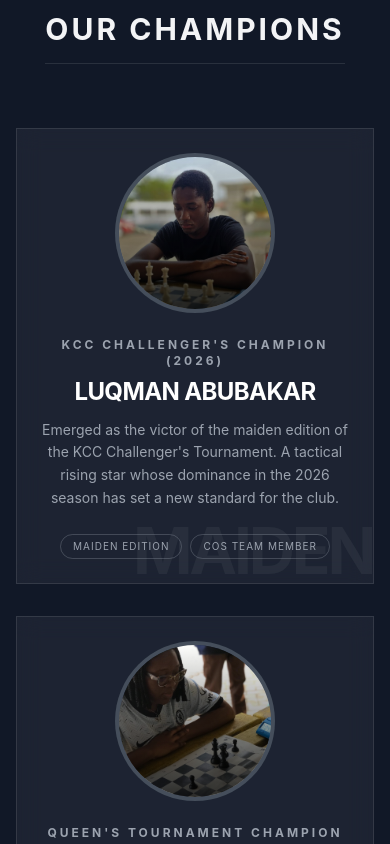
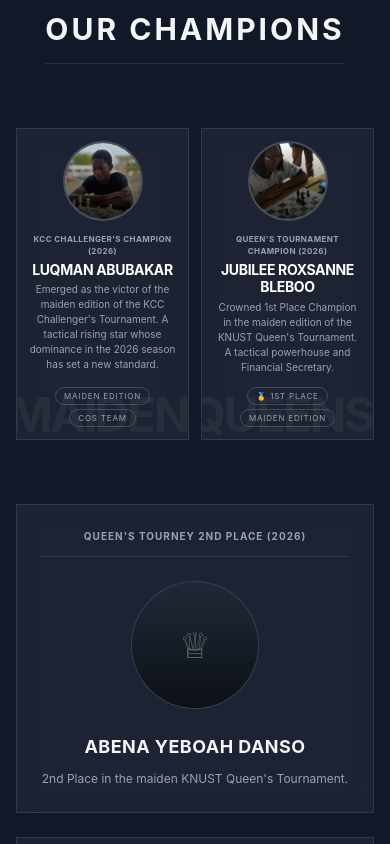
Before and after one commit to ALpatson/knust_chess_website, a React (Vite) app: page / in a window 390 px wide. Shown: the part 2840-3684 px from the top of the page. Built offline with nearby package versions, Linux system fonts and the light colour scheme.

Commit message:
Make featured champion cards side-by-side on mobile phones

```diff
--- a/src/pages/Home.jsx
+++ b/src/pages/Home.jsx
@@ -280,64 +280,64 @@ const Home = () => {
           <h2 className="text-3xl md:text-4xl font-bold uppercase tracking-widest border-b border-white/10 inline-block pb-4">Our Champions</h2>
         </div>
 
-        {/* Featured Champions Grid (Maiden Editions Side-by-Side) */}
-        <div className="grid grid-cols-1 lg:grid-cols-2 gap-8 mb-16">
+        {/* Featured Champions Grid (Maiden Editions Side-by-Side on all devices) */}
+        <div className="grid grid-cols-2 gap-3 sm:gap-6 md:gap-8 mb-16">
           {/* Featured Challenger (Maiden Edition) */}
-          <div className="glass-panel p-6 sm:p-8 border-t-4 border-t-chess-accent flex flex-col sm:flex-row items-center sm:items-start text-center sm:text-left gap-6 group hover:bg-white/5 transition-all duration-500 relative overflow-hidden h-full">
+          <div className="glass-panel p-3 sm:p-6 md:p-8 border-t-2 sm:border-t-4 border-t-chess-accent flex flex-col items-center text-center gap-3 sm:gap-6 group hover:bg-white/5 transition-all duration-500 relative overflow-hidden h-full">
             {/* Background Decorative Text */}
-            <div className="absolute right-0 bottom-0 text-[4rem] sm:text-[7rem] font-bold text-white/5 pointer-events-none select-none uppercase tracking-tighter leading-none">
+            <div className="absolute right-0 bottom-0 text-[3rem] sm:text-[5rem] md:text-[7rem] font-bold text-white/5 pointer-events-none select-none uppercase tracking-tighter leading-none">
               Maiden
             </div>
 
-            <div className="w-40 h-40 sm:w-44 sm:h-44 bg-gray-800 rounded-full border-4 border-chess-accent/30 relative overflow-hidden flex-shrink-0 group-hover:border-chess-accent transition-colors duration-300">
+            <div className="w-20 h-20 sm:w-32 sm:h-32 md:w-40 md:h-40 bg-gray-800 rounded-full border-2 sm:border-4 border-chess-accent/30 relative overflow-hidden flex-shrink-0 group-hover:border-chess-accent transition-colors duration-300">
               <img src="/legends/Luqman_Abubakar.jpeg" alt="Challenger's Champion" className="w-full h-full object-cover grayscale-0 md:grayscale md:group-hover:grayscale-0 transition-all duration-700 absolute z-10" />
               <div className="absolute inset-0 flex flex-col items-center justify-center text-white/20">
-                <span className="text-5xl mb-2">⚔️</span>
+                <span className="text-3xl sm:text-5xl mb-2">⚔️</span>
               </div>
               <div className="absolute inset-0 bg-gradient-to-t from-black/80 to-transparent z-20 pointer-events-none" />
             </div>
 
-            <div className="space-y-4 relative z-10 flex flex-col justify-between h-full">
+            <div className="space-y-2 sm:space-y-4 relative z-10 flex flex-col justify-between h-full w-full">
               <div>
-                <h2 className="text-xs font-bold tracking-[0.25em] uppercase text-chess-accent mb-2">KCC Challenger's Champion (2026)</h2>
-                <h3 className="text-2xl sm:text-3xl font-bold uppercase tracking-tight text-white leading-tight mb-3">Luqman Abubakar</h3>
-                <p className="text-gray-400 text-sm leading-relaxed">
-                  Emerged as the victor of the maiden edition of the KCC Challenger's Tournament. A tactical rising star whose dominance in the 2026 season has set a new standard for the club.
+                <h2 className="text-[8px] sm:text-xs font-bold tracking-wider sm:tracking-[0.25em] uppercase text-chess-accent mb-1 sm:mb-2">KCC Challenger's Champion (2026)</h2>
+                <h3 className="text-sm sm:text-2xl md:text-3xl font-bold uppercase tracking-tight text-white leading-tight mb-1 sm:mb-3">Luqman Abubakar</h3>
+                <p className="text-gray-400 text-[10px] sm:text-xs md:text-sm leading-normal sm:leading-relaxed">
+                  Emerged as the victor of the maiden edition of the KCC Challenger's Tournament. A tactical rising star whose dominance in the 2026 season has set a new standard.
                 </p>
               </div>
-              <div className="flex flex-wrap gap-2 justify-center sm:justify-start pt-2">
-                <span className="px-3 py-1 border border-chess-accent/30 rounded-full text-[10px] uppercase tracking-widest text-chess-accent">Maiden Edition</span>
-                <span className="px-3 py-1 border border-chess-accent/30 rounded-full text-[10px] uppercase tracking-widest text-chess-accent">COS Team Member</span>
+              <div className="flex flex-wrap gap-1 sm:gap-2 justify-center pt-1 sm:pt-2">
+                <span className="px-2 py-0.5 sm:px-3 sm:py-1 border border-chess-accent/30 rounded-full text-[8px] sm:text-[10px] uppercase tracking-widest text-chess-accent">Maiden Edition</span>
+                <span className="px-2 py-0.5 sm:px-3 sm:py-1 border border-chess-accent/30 rounded-full text-[8px] sm:text-[10px] uppercase tracking-widest text-chess-accent">COS Team</span>
               </div>
             </div>
           </div>
 
           {/* Featured Queen's Tournament Champion (Maiden Edition) */}
-          <div className="glass-panel p-6 sm:p-8 border-t-4 border-t-chess-accent flex flex-col sm:flex-row items-center sm:items-start text-center sm:text-left gap-6 group hover:bg-white/5 transition-all duration-500 relative overflow-hidden h-full">
+          <div className="glass-panel p-3 sm:p-6 md:p-8 border-t-2 sm:border-t-4 border-t-chess-accent flex flex-col items-center text-center gap-3 sm:gap-6 group hover:bg-white/5 transition-all duration-500 relative overflow-hidden h-full">
             {/* Background Decorative Text */}
-            <div className="absolute right-0 bottom-0 text-[4rem] sm:text-[7rem] font-bold text-white/5 pointer-events-none select-none uppercase tracking-tighter leading-none">
+            <div className="absolute right-0 bottom-0 text-[3rem] sm:text-[5rem] md:text-[7rem] font-bold text-white/5 pointer-events-none select-none uppercase tracking-tighter leading-none">
               Queens
             </div>
 
-            <div className="w-40 h-40 sm:w-44 sm:h-44 bg-gray-800 rounded-full border-4 border-chess-accent/30 relative overflow-hidden flex-shrink-0 group-hover:border-chess-accent transition-colors duration-300">
+            <div className="w-20 h-20 sm:w-32 sm:h-32 md:w-40 md:h-40 bg-gray-800 rounded-full border-2 sm:border-4 border-chess-accent/30 relative overflow-hidden flex-shrink-0 group-hover:border-chess-accent transition-colors duration-300">
               <img src="/executives/Jubilee_Roxsanne_Bleboo.jpeg" alt="Queen's Tournament Champion" className="w-full h-full object-cover grayscale-0 md:grayscale md:group-hover:grayscale-0 transition-all duration-700 absolute z-10" />
               <div className="absolute inset-0 flex flex-col items-center justify-center text-white/20">
-                <span className="text-5xl mb-2">♕</span>
+                <span className="text-3xl sm:text-5xl mb-2">♕</span>
               </div>
               <div className="absolute inset-0 bg-gradient-to-t from-black/80 to-transparent z-20 pointer-events-none" />
             </div>
 
-            <div className="space-y-4 relative z-10 flex flex-col justify-between h-full">
+            <div className="space-y-2 sm:space-y-4 relative z-10 flex flex-col justify-between h-full w-full">
               <div>
-                <h2 className="text-xs font-bold tracking-[0.25em] uppercase text-chess-accent mb-2">Queen's Tournament Champion (2026)</h2>
-                <h3 className="text-2xl sm:text-3xl font-bold uppercase tracking-tight text-white leading-tight mb-3">Jubilee Roxsanne Bleboo</h3>
-                <p className="text-gray-400 text-sm leading-relaxed">
-                  Crowned 1st Place Champion in the maiden edition of the KNUST Queen's Tournament. A tactical powerhouse and Financial Secretary who continues to lead female competitive chess at KNUST.
+                <h2 className="text-[8px] sm:text-xs font-bold tracking-wider sm:tracking-[0.25em] uppercase text-chess-accent mb-1 sm:mb-2">Queen's Tournament Champion (2026)</h2>
+                <h3 className="text-sm sm:text-2xl md:text-3xl font-bold uppercase tracking-tight text-white leading-tight mb-1 sm:mb-3">Jubilee Roxsanne Bleboo</h3>
+                <p className="text-gray-400 text-[10px] sm:text-xs md:text-sm leading-normal sm:leading-relaxed">
+                  Crowned 1st Place Champion in the maiden edition of the KNUST Queen's Tournament. A tactical powerhouse and Financial Secretary.
                 </p>
               </div>
-              <div className="flex flex-wrap gap-2 justify-center sm:justify-start pt-2">
-                <span className="px-3 py-1 border border-chess-accent/30 rounded-full text-[10px] uppercase tracking-widest text-chess-accent">🥇 1st Place (Champion)</span>
-                <span className="px-3 py-1 border border-chess-accent/30 rounded-full text-[10px] uppercase tracking-widest text-chess-accent">Maiden Edition</span>
+              <div className="flex flex-wrap gap-1 sm:gap-2 justify-center pt-1 sm:pt-2">
+                <span className="px-2 py-0.5 sm:px-3 sm:py-1 border border-chess-accent/30 rounded-full text-[8px] sm:text-[10px] uppercase tracking-widest text-chess-accent">🥇 1st Place</span>
+                <span className="px-2 py-0.5 sm:px-3 sm:py-1 border border-chess-accent/30 rounded-full text-[8px] sm:text-[10px] uppercase tracking-widest text-chess-accent">Maiden Edition</span>
               </div>
             </div>
           </div>
```
